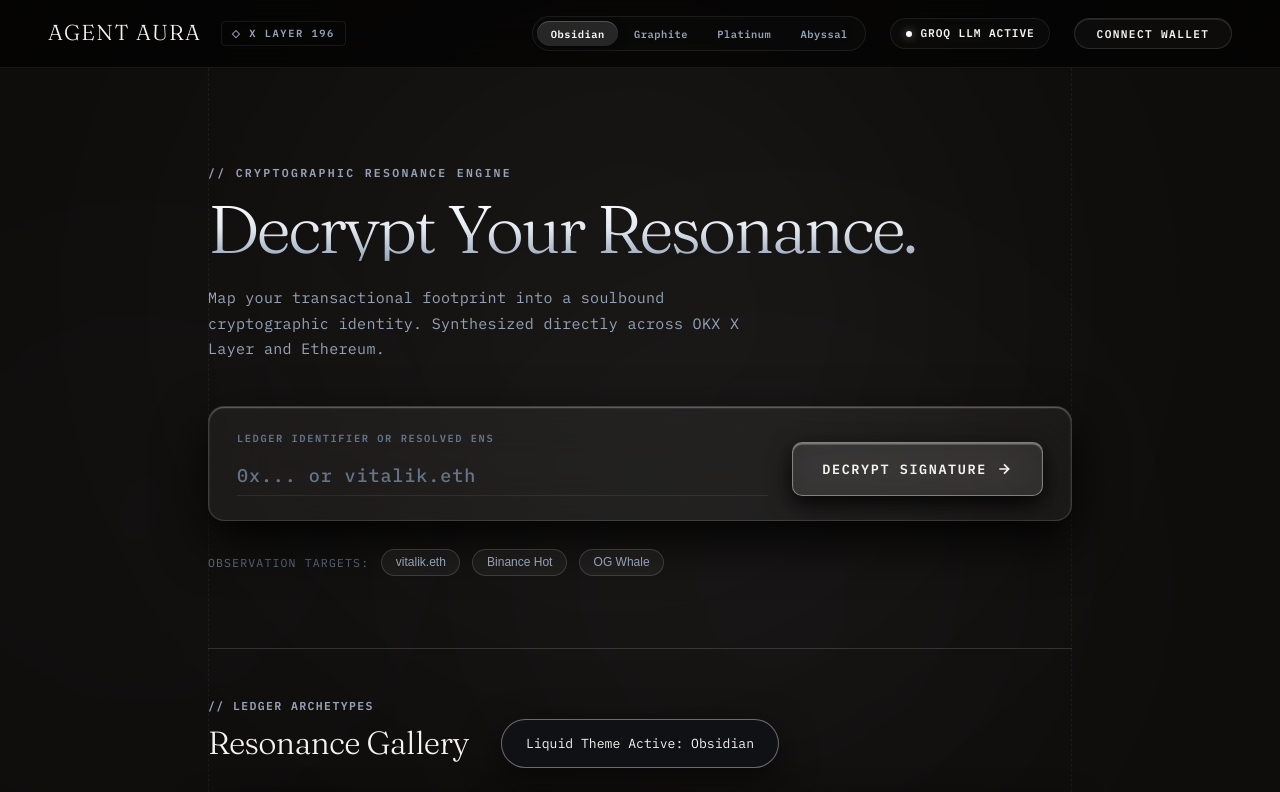
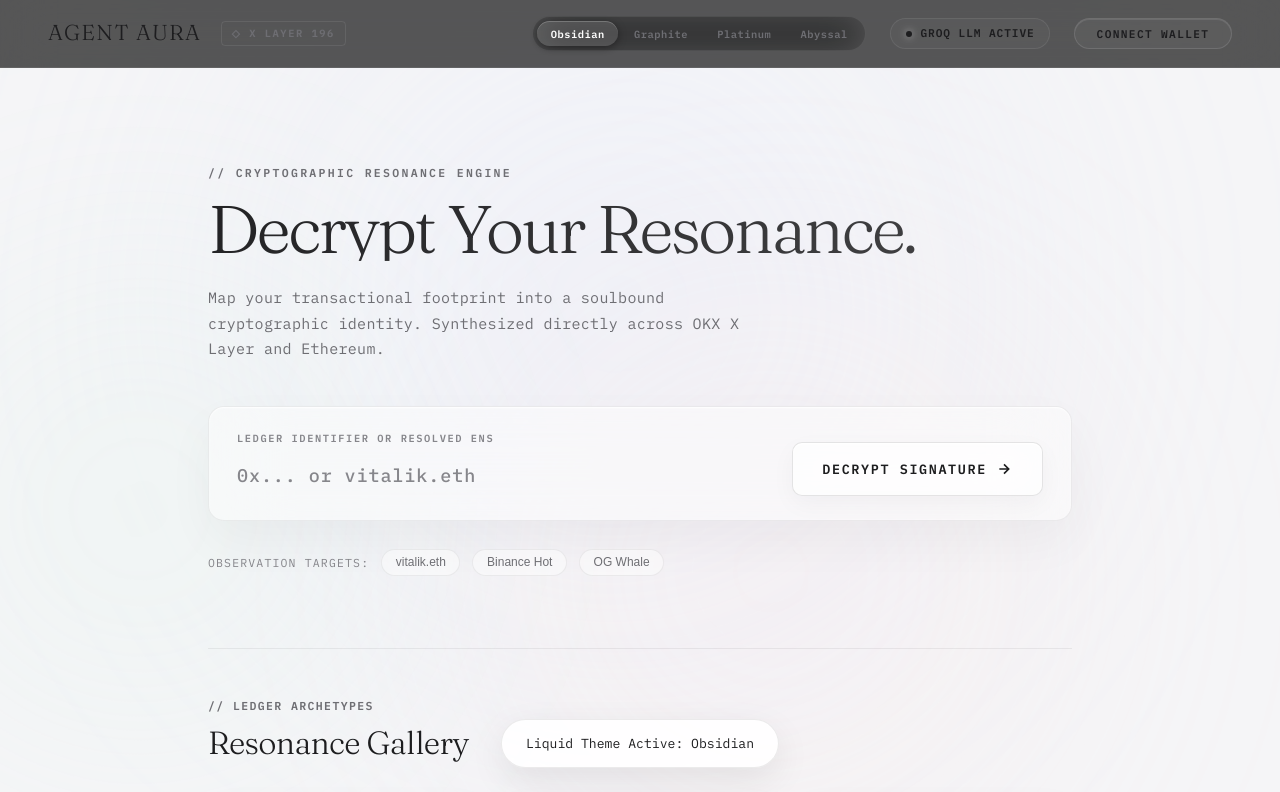
Before and after one commit to syther069/Agent-Aura, a website: page public/index.html in a window 1280 px wide. Both pictures are taken after a click on the button "Obsidian". Shown: the top 792 px of the page. Drawn offline with Linux system fonts and the light colour scheme.

Commit message:
design: transition to premium light-mode liquid glass (Alabaster & Frosted White) layout without dark gradients

```diff
--- a/public/style.css
+++ b/public/style.css
@@ -2,87 +2,87 @@
    AGENT AURA — PREMIUM DARK LIQUID GLASS UI DESIGN SYSTEM
    ========================================================================== */
 
-/* Theme 1: Espresso Obsidian (Default) */
+/* Theme 1: Alabaster Glass (Default) */
 :root, :root[data-theme="obsidian"] {
-    --bg-main: #0F0D0C;
-    --glass-bg: rgba(255, 255, 255, 0.045);
-    --glass-bg-hover: rgba(255, 255, 255, 0.09);
-    --glass-border: rgba(255, 255, 255, 0.14);
-    --glass-border-hover: rgba(255, 255, 255, 0.38);
-    --glass-highlight: rgba(255, 255, 255, 0.35);
-    --glass-shadow: rgba(0, 0, 0, 0.90);
-    --liquid-glow-1: rgba(255, 255, 255, 0.10);
-    --liquid-glow-2: rgba(200, 210, 225, 0.07);
-    --liquid-glow-3: rgba(150, 165, 185, 0.05);
-    --text-alabaster: #F5F3EF;
-    --text-muted: #94A3B8;
-    --text-dim: #64748B;
-    --accent-gold: #E2E8F0;
-    --accent-primary: #FFFFFF;
-    --hero-title-grad: linear-gradient(180deg, #FFFFFF 0%, #E2E8F0 50%, #94A3B8 100%);
+    --bg-main: #F5F5F7;
+    --glass-bg: rgba(255, 255, 255, 0.45);
+    --glass-bg-hover: rgba(255, 255, 255, 0.70);
+    --glass-border: rgba(0, 0, 0, 0.06);
+    --glass-border-hover: rgba(0, 0, 0, 0.16);
+    --glass-highlight: rgba(255, 255, 255, 0.90);
+    --glass-shadow: rgba(0, 0, 0, 0.04);
+    --liquid-glow-1: rgba(224, 231, 255, 0.5);
+    --liquid-glow-2: rgba(254, 226, 226, 0.4);
+    --liquid-glow-3: rgba(209, 250, 229, 0.3);
+    --text-alabaster: #1D1D1F;
+    --text-muted: #6E6E73;
+    --text-dim: #86868B;
+    --accent-gold: #434345;
+    --accent-primary: #1D1D1F;
+    --hero-title-grad: linear-gradient(135deg, #1D1D1F 0%, #434345 55%, #86868B 100%);
     --font-serif: 'Fraunces', Georgia, serif;
     --font-mono: 'IBM Plex Mono', monospace;
     --transition: all 0.3s cubic-bezier(0.16, 1, 0.3, 1);
 }
 
-/* Theme 2: Graphite Obsidian */
+/* Theme 2: Warm Linen Glass */
 :root[data-theme="sapphire"], :root[data-theme="graphite"] {
-    --bg-main: #141210;
-    --glass-bg: rgba(255, 255, 255, 0.05);
-    --glass-bg-hover: rgba(255, 255, 255, 0.10);
-    --glass-border: rgba(226, 232, 240, 0.16);
-    --glass-border-hover: rgba(255, 255, 255, 0.42);
-    --glass-highlight: rgba(255, 255, 255, 0.38);
-    --glass-shadow: rgba(0, 0, 0, 0.92);
-    --liquid-glow-1: rgba(226, 232, 240, 0.10);
-    --liquid-glow-2: rgba(148, 163, 184, 0.07);
-    --liquid-glow-3: rgba(100, 116, 139, 0.05);
-    --text-alabaster: #F8FAFC;
-    --text-muted: #CBD5E1;
-    --text-dim: #64748B;
-    --accent-gold: #CBD5E1;
-    --accent-primary: #F8FAFC;
-    --hero-title-grad: linear-gradient(180deg, #FFFFFF 0%, #CBD5E1 55%, #64748B 100%);
+    --bg-main: #FAF9F6;
+    --glass-bg: rgba(255, 255, 255, 0.50);
+    --glass-bg-hover: rgba(255, 255, 255, 0.75);
+    --glass-border: rgba(60, 50, 40, 0.06);
+    --glass-border-hover: rgba(60, 50, 40, 0.15);
+    --glass-highlight: rgba(255, 255, 255, 0.95);
+    --glass-shadow: rgba(60, 50, 40, 0.03);
+    --liquid-glow-1: rgba(254, 243, 199, 0.5);
+    --liquid-glow-2: rgba(253, 230, 138, 0.4);
+    --liquid-glow-3: rgba(254, 243, 199, 0.3);
+    --text-alabaster: #2D2926;
+    --text-muted: #7A7571;
+    --text-dim: #9A9590;
+    --accent-gold: #5C5550;
+    --accent-primary: #2D2926;
+    --hero-title-grad: linear-gradient(135deg, #2D2926 0%, #5C5550 50%, #8A817C 100%);
 }
 
-/* Theme 3: Platinum Onyx */
+/* Theme 3: Pure Snow Glass */
 :root[data-theme="amethyst"], :root[data-theme="platinum"] {
-    --bg-main: #0D0B0A;
-    --glass-bg: rgba(255, 255, 255, 0.055);
-    --glass-bg-hover: rgba(255, 255, 255, 0.11);
-    --glass-border: rgba(255, 255, 255, 0.18);
-    --glass-border-hover: rgba(255, 255, 255, 0.45);
-    --glass-highlight: rgba(255, 255, 255, 0.42);
-    --glass-shadow: rgba(0, 0, 0, 0.95);
-    --liquid-glow-1: rgba(255, 255, 255, 0.12);
-    --liquid-glow-2: rgba(226, 232, 240, 0.08);
-    --liquid-glow-3: rgba(148, 163, 184, 0.06);
-    --text-alabaster: #FFFFFF;
-    --text-muted: #E2E8F0;
-    --text-dim: #94A3B8;
-    --accent-gold: #FFFFFF;
-    --accent-primary: #FFFFFF;
-    --hero-title-grad: linear-gradient(180deg, #FFFFFF 0%, #E2E8F0 60%, #94A3B8 100%);
+    --bg-main: #FFFFFF;
+    --glass-bg: rgba(255, 255, 255, 0.55);
+    --glass-bg-hover: rgba(255, 255, 255, 0.80);
+    --glass-border: rgba(0, 0, 0, 0.05);
+    --glass-border-hover: rgba(0, 0, 0, 0.12);
+    --glass-highlight: rgba(255, 255, 255, 1.0);
+    --glass-shadow: rgba(0, 0, 0, 0.025);
+    --liquid-glow-1: rgba(243, 244, 246, 0.6);
+    --liquid-glow-2: rgba(229, 231, 235, 0.5);
+    --liquid-glow-3: rgba(243, 244, 246, 0.35);
+    --text-alabaster: #000000;
+    --text-muted: #515154;
+    --text-dim: #7E7E82;
+    --accent-gold: #3A3A3C;
+    --accent-primary: #000000;
+    --hero-title-grad: linear-gradient(135deg, #000000 0%, #3A3A3C 60%, #8E8E93 100%);
 }
 
-/* Theme 4: Abyssal Ice */
+/* Theme 4: Cool Porcelain Glass */
 :root[data-theme="titanium"], :root[data-theme="abyssal"] {
-    --bg-main: #0C0A0A;
-    --glass-bg: rgba(240, 249, 255, 0.045);
-    --glass-bg-hover: rgba(240, 249, 255, 0.095);
-    --glass-border: rgba(186, 230, 253, 0.16);
-    --glass-border-hover: rgba(186, 230, 253, 0.40);
-    --glass-highlight: rgba(255, 255, 255, 0.36);
-    --glass-shadow: rgba(0, 2, 8, 0.94);
-    --liquid-glow-1: rgba(186, 230, 253, 0.10);
-    --liquid-glow-2: rgba(125, 211, 252, 0.06);
-    --liquid-glow-3: rgba(56, 189, 248, 0.05);
-    --text-alabaster: #F0F9FF;
-    --text-muted: #BAE6FD;
+    --bg-main: #F0F4F8;
+    --glass-bg: rgba(240, 248, 255, 0.50);
+    --glass-bg-hover: rgba(240, 248, 255, 0.75);
+    --glass-border: rgba(148, 163, 184, 0.12);
+    --glass-border-hover: rgba(148, 163, 184, 0.25);
+    --glass-highlight: rgba(255, 255, 255, 0.95);
+    --glass-shadow: rgba(148, 163, 184, 0.03);
+    --liquid-glow-1: rgba(224, 242, 254, 0.6);
+    --liquid-glow-2: rgba(238, 242, 255, 0.5);
+    --liquid-glow-3: rgba(224, 242, 254, 0.35);
+    --text-alabaster: #0F172A;
+    --text-muted: #475569;
     --text-dim: #64748B;
-    --accent-gold: #E0F2FE;
-    --accent-primary: #F0F9FF;
-    --hero-title-grad: linear-gradient(180deg, #FFFFFF 0%, #E0F2FE 55%, #7DD3FC 100%);
+    --accent-gold: #334155;
+    --accent-primary: #0F172A;
+    --hero-title-grad: linear-gradient(135deg, #0F172A 0%, #334155 55%, #64748B 100%);
 }
 
 /* Reset & Global */
@@ -437,11 +437,11 @@ input[type="text"]::placeholder {
     font-weight: 600;
     letter-spacing: 0.12em;
     color: var(--text-alabaster);
-    background: rgba(255, 255, 255, 0.08);
+    background: rgba(255, 255, 255, 0.6);
     backdrop-filter: blur(20px);
     -webkit-backdrop-filter: blur(20px);
-    border: 1px solid var(--glass-border-hover);
-    box-shadow: inset 0 1.5px 1px 0 var(--glass-highlight), 0 8px 25px var(--glass-shadow);
+    border: 1px solid rgba(0, 0, 0, 0.1);
+    box-shadow: inset 0 1.5px 1px 0 rgba(255, 255, 255, 0.9), 0 8px 25px var(--glass-shadow);
     padding: 1.05rem 1.85rem;
     border-radius: 10px;
     cursor: pointer;
@@ -458,7 +458,7 @@ input[type="text"]::placeholder {
     top: 0; left: -100%;
     width: 60%;
     height: 100%;
-    background: linear-gradient(90deg, transparent, rgba(255, 255, 255, 0.4), transparent);
+    background: linear-gradient(90deg, transparent, rgba(255, 255, 255, 0.6), transparent);
     transform: skewX(-25deg);
     animation: shimmerSweep 4.5s infinite;
     pointer-events: none;
@@ -470,11 +470,11 @@ input[type="text"]::placeholder {
 }
 
 .btn-reveal:hover {
-    background: rgba(255, 255, 255, 0.15);
-    border-color: rgba(255, 255, 255, 0.5);
-    box-shadow: inset 0 1.5px 2px 0 rgba(255, 255, 255, 0.6), 0 12px 30px rgba(0, 0, 0, 0.8);
+    background: rgba(255, 255, 255, 0.85);
+    border-color: rgba(0, 0, 0, 0.22);
+    box-shadow: inset 0 1.5px 2px 0 rgba(255, 255, 255, 0.95), 0 12px 30px rgba(0, 0, 0, 0.08);
     transform: translateY(-2px);
-    color: #FFFFFF;
+    color: var(--text-alabaster);
 }
 
 .btn-reveal .btn-svg-arrow {
@@ -552,7 +552,7 @@ input[type="text"]::placeholder {
     backdrop-filter: blur(28px);
     -webkit-backdrop-filter: blur(28px);
     border: 1px solid var(--glass-border);
-    box-shadow: inset 0 1px 1.5px 0 var(--glass-highlight), inset 0 -1px 2px 0 rgba(0, 0, 0, 0.4), 0 14px 35px var(--glass-shadow);
+    box-shadow: inset 0 1px 1.5px 0 var(--glass-highlight), 0 14px 35px var(--glass-shadow);
     padding: 1.25rem;
     border-radius: 14px;
     display: flex;
@@ -566,7 +566,7 @@ input[type="text"]::placeholder {
     border-color: var(--glass-border-hover);
     background: var(--glass-bg-hover);
     transform: translateY(-4px);
-    box-shadow: inset 0 1px 2px 0 var(--glass-highlight), 0 16px 40px var(--glass-shadow), 0 0 25px var(--liquid-glow-1);
+    box-shadow: inset 0 1.5px 2px 0 var(--glass-highlight), 0 16px 40px var(--glass-shadow);
 }
 
 .fame-top {
@@ -617,15 +617,12 @@ input[type="text"]::placeholder {
     font-weight: 600;
 }
 
-/* ==========================================================================
-   PROFESSIONAL MINIMALIST LIQUID GLASS CONSOLE DASHBOARD
-   ========================================================================== */
 .liquid-console-wrapper {
     background: var(--glass-bg);
     backdrop-filter: blur(32px) saturate(180%);
     -webkit-backdrop-filter: blur(32px) saturate(180%);
     border: 1px solid var(--glass-border);
-    box-shadow: inset 0 1.5px 1px 0 var(--glass-highlight), inset 0 -1px 2px 0 rgba(0, 0, 0, 0.4), 0 25px 60px var(--glass-shadow);
+    box-shadow: inset 0 1.5px 1px 0 var(--glass-highlight), 0 25px 60px var(--glass-shadow);
     border-radius: 20px;
     padding: 1.75rem;
     display: flex;
@@ -637,7 +634,7 @@ input[type="text"]::placeholder {
 
 .liquid-console-wrapper:hover {
     border-color: var(--glass-border-hover);
-    box-shadow: inset 0 1.5px 2px 0 var(--glass-highlight), 0 30px 70px var(--glass-shadow), 0 0 30px var(--liquid-glow-1);
+    box-shadow: inset 0 1.5px 2px 0 var(--glass-highlight), 0 30px 70px var(--glass-shadow);
 }
 
 /* Trust Matrix Section inside Console */
@@ -652,7 +649,7 @@ input[type="text"]::placeholder {
     justify-content: space-between;
     align-items: center;
     padding-bottom: 0.85rem;
-    border-bottom: 1px solid rgba(255, 255, 255, 0.08);
+    border-bottom: 1px solid rgba(0, 0, 0, 0.06);
 }
 
 .matrix-title-group {
@@ -679,12 +676,11 @@ input[type="text"]::placeholder {
     font-size: 0.68rem;
     font-weight: 600;
     letter-spacing: 0.08em;
-    color: var(--accent-primary);
-    background: rgba(16, 185, 129, 0.10);
-    border: 1px solid rgba(16, 185, 129, 0.3);
+    color: #166534;
+    background: rgba(22, 163, 74, 0.08);
+    border: 1px solid rgba(22, 163, 74, 0.2);
     padding: 0.25rem 0.75rem;
     border-radius: 100px;
-    box-shadow: inset 0 1px 1px rgba(255, 255, 255, 0.2), 0 0 12px rgba(16, 185, 129, 0.15);
 }
 
 .matrix-grid {
@@ -698,16 +694,16 @@ input[type="text"]::placeholder {
     flex-direction: column;
     gap: 0.3rem;
     padding: 0.85rem 1rem;
-    background: rgba(255, 255, 255, 0.025);
-    border: 1px solid rgba(255, 255, 255, 0.06);
+    background: rgba(255, 255, 255, 0.35);
+    border: 1px solid rgba(0, 0, 0, 0.05);
     border-radius: 12px;
     backdrop-filter: blur(12px);
     transition: var(--transition);
 }
 
 .matrix-item:hover {
-    background: rgba(255, 255, 255, 0.05);
-    border-color: var(--glass-border-hover);
+    background: rgba(255, 255, 255, 0.55);
+    border-color: rgba(0, 0, 0, 0.12);
     transform: translateY(-2px);
 }
 
@@ -729,7 +725,7 @@ input[type="text"]::placeholder {
 .liquid-console-divider {
     height: 1px;
     width: 100%;
-    background: linear-gradient(90deg, transparent, rgba(255, 255, 255, 0.12), transparent);
+    background: linear-gradient(90deg, transparent, rgba(0, 0, 0, 0.06), transparent);
 }
 
 /* ==========================================================================
@@ -780,11 +776,11 @@ button:active, .chip-btn:active, .theme-pill-btn:active {
     font-weight: 700;
     letter-spacing: 0.14em;
     color: var(--text-alabaster);
-    background: rgba(255, 255, 255, 0.08);
+    background: rgba(255, 255, 255, 0.6);
     backdrop-filter: blur(24px);
     -webkit-backdrop-filter: blur(24px);
-    border: 1px solid var(--glass-border-hover);
-    box-shadow: inset 0 1.5px 1px 0 var(--glass-highlight), 0 8px 30px var(--glass-shadow);
+    border: 1px solid rgba(0, 0, 0, 0.12);
+    box-shadow: inset 0 1.5px 1px 0 rgba(255, 255, 255, 0.9), 0 8px 30px var(--glass-shadow);
     padding: 1.1rem 2rem;
     border-radius: 12px;
     cursor: pointer;
@@ -802,18 +798,18 @@ button:active, .chip-btn:active, .theme-pill-btn:active {
     top: 0; left: -100%;
     width: 60%;
     height: 100%;
-    background: linear-gradient(90deg, transparent, rgba(255, 255, 255, 0.4), transparent);
+    background: linear-gradient(90deg, transparent, rgba(255, 255, 255, 0.6), transparent);
     transform: skewX(-25deg);
     animation: shimmerSweep 4.5s infinite;
     pointer-events: none;
 }
 
 .btn-liquid-primary:hover {
-    background: rgba(255, 255, 255, 0.16);
-    border-color: rgba(255, 255, 255, 0.55);
-    box-shadow: inset 0 1.5px 2px 0 rgba(255, 255, 255, 0.7), 0 14px 40px rgba(0, 0, 0, 0.85);
+    background: rgba(255, 255, 255, 0.85);
+    border-color: rgba(0, 0, 0, 0.25);
+    box-shadow: inset 0 1.5px 2px 0 rgba(255, 255, 255, 0.95), 0 14px 40px rgba(0, 0, 0, 0.08);
     transform: translateY(-2px);
-    color: #FFFFFF;
+    color: var(--text-alabaster);
 }
 
 .btn-liquid-primary .btn-arrow {
@@ -837,10 +833,10 @@ button:active, .chip-btn:active, .theme-pill-btn:active {
     font-weight: 600;
     letter-spacing: 0.08em;
     color: var(--text-alabaster);
-    background: rgba(255, 255, 255, 0.035);
+    background: rgba(255, 255, 255, 0.45);
     backdrop-filter: blur(16px);
-    border: 1px solid var(--glass-border);
-    box-shadow: inset 0 1px 1px 0 var(--glass-highlight);
+    border: 1px solid rgba(0, 0, 0, 0.08);
+    box-shadow: inset 0 1px 1px 0 rgba(255, 255, 255, 0.9);
     padding: 0.85rem 1rem;
     border-radius: 10px;
     cursor: pointer;
@@ -852,9 +848,9 @@ button:active, .chip-btn:active, .theme-pill-btn:active {
 }
 
 .btn-liquid-secondary:hover {
-    border-color: var(--glass-border-hover);
-    background: var(--glass-bg-hover);
-    box-shadow: inset 0 1px 1.5px 0 var(--glass-highlight), 0 8px 25px var(--liquid-glow-1);
+    border-color: rgba(0, 0, 0, 0.16);
+    background: rgba(255, 255, 255, 0.7);
+    box-shadow: inset 0 1px 1.5px 0 rgba(255, 255, 255, 0.95), 0 8px 25px rgba(0, 0, 0, 0.04);
     transform: translateY(-2px);
 }
 
@@ -866,7 +862,7 @@ button:active, .chip-btn:active, .theme-pill-btn:active {
     letter-spacing: 0.1em;
     color: var(--text-muted);
     background: transparent;
-    border: 1px dashed var(--glass-border);
+    border: 1px dashed rgba(0, 0, 0, 0.12);
     padding: 0.75rem 1rem;
     border-radius: 10px;
     cursor: pointer;
@@ -881,8 +877,8 @@ button:active, .chip-btn:active, .theme-pill-btn:active {
 .btn-liquid-ghost:hover {
     color: var(--text-alabaster);
     border-style: solid;
-    border-color: var(--glass-border-hover);
-    background: rgba(255, 255, 255, 0.04);
+    border-color: rgba(0, 0, 0, 0.22);
+    background: rgba(255, 255, 255, 0.6);
 }
 
 /* State Visibility */
@@ -1006,11 +1002,13 @@ button:active, .chip-btn:active, .theme-pill-btn:active {
     max-width: 520px;
     margin: 0 auto;
     width: 100%;
-    background-color: #0B0D12;
+    background-color: var(--glass-bg);
+    backdrop-filter: blur(20px);
+    -webkit-backdrop-filter: blur(20px);
     border: 1px solid var(--glass-border);
     padding: 1.25rem;
     border-radius: 16px;
-    box-shadow: 0 24px 60px rgba(0, 0, 0, 0.7);
+    box-shadow: 0 24px 60px var(--glass-shadow);
     overflow: hidden;
     transform-style: preserve-3d;
     transition: transform 0.15s ease-out, box-shadow 0.3s ease;
@@ -1019,7 +1017,7 @@ button:active, .chip-btn:active, .theme-pill-btn:active {
 
 .card-glass-frame:hover {
     border-color: var(--glass-border-hover);
-    box-shadow: 0 30px 80px rgba(0, 0, 0, 0.8), 0 0 30px rgba(255, 255, 255, 0.08);
+    box-shadow: 0 30px 80px rgba(0, 0, 0, 0.1);
 }
 
 .aura-glow-backdrop {
@@ -1049,8 +1047,8 @@ button:active, .chip-btn:active, .theme-pill-btn:active {
     bottom: 2rem;
     left: 50%;
     transform: translateX(-50%) translateY(20px);
-    background-color: #0F1115;
-    border: 1px solid var(--glass-border-hover);
+    background-color: rgba(255, 255, 255, 0.92);
+    border: 1px solid rgba(0, 0, 0, 0.08);
     color: var(--text-alabaster);
     font-family: var(--font-mono);
     font-size: 0.82rem;
@@ -1060,7 +1058,7 @@ button:active, .chip-btn:active, .theme-pill-btn:active {
     visibility: hidden;
     transition: var(--transition);
     z-index: 1000;
-    box-shadow: 0 12px 36px rgba(0, 0, 0, 0.6);
+    box-shadow: 0 12px 36px rgba(0, 0, 0, 0.08);
     max-width: 90vw;
     text-align: center;
 }
```
Also changed, not shown: api/cardRenderer.js (+24 -25 lines).
